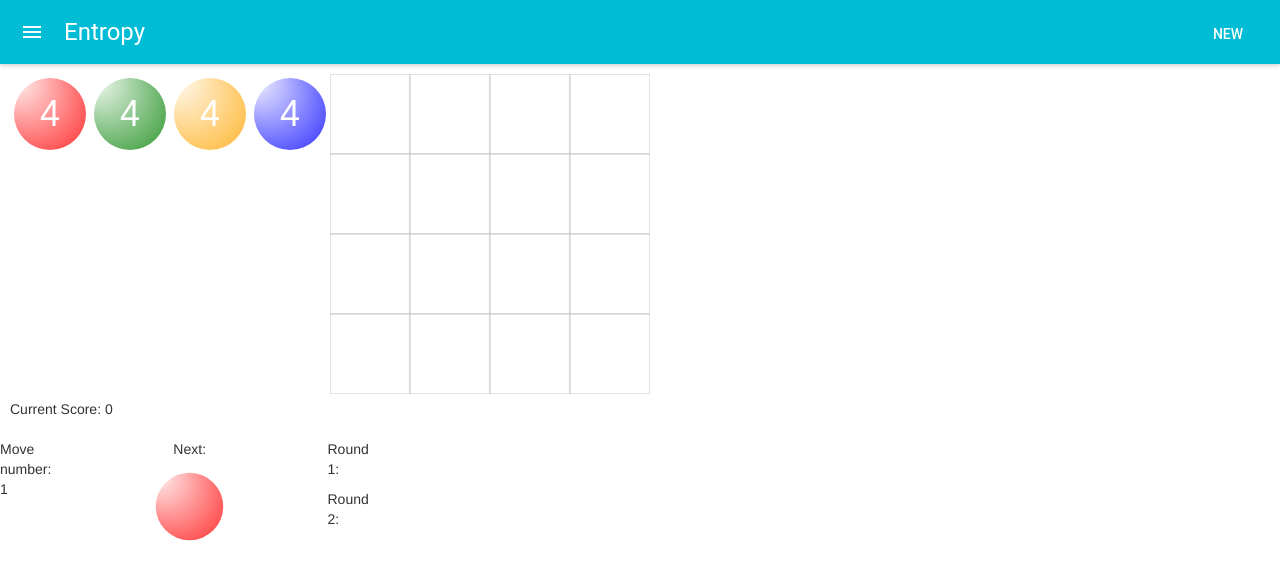
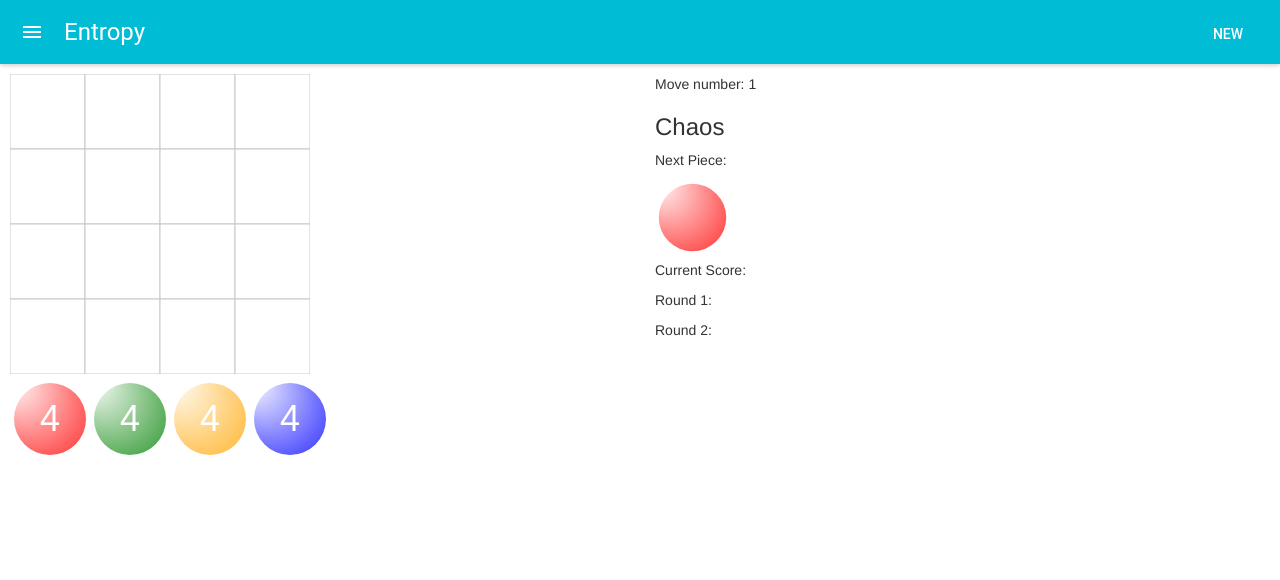
Before and after one commit to isayoldchap/hyle, a React app: page /currentGame in a window 1280 px wide. Built offline with nearby package versions, Linux system fonts and the light colour scheme; what chance would draw is missing.

Commit message:
Decouple board from store and other goodies

```diff
--- a/package.json
+++ b/package.json
@@ -10,6 +10,7 @@
     "babel-register": "^6.3.13",
     "chai": "^4.1.2",
     "chance": "^1.0.12",
+    "lodash": "^4.17.4",
     "material-ui": "^0.20.0",
     "react": "^16.0.0",
     "react-dom": "^16.0.0",
--- a/src/components/Board.js
+++ b/src/components/Board.js
@@ -1,25 +1,20 @@
 import React from 'react';
 import BoardSquare from './BoardSquare';
-import ScoreComponent from './ScoreComponent';
-import RemainingPiecesComponent, {RemainingPiecesComponentOrientation} from './RemainingPiecesComponent';
-import scoreSelector from '../selectors/scoreSelector';
-import {connect} from 'react-redux';
-import {squaresSelector, sizeSelector} from '../ducks/boardDuck'
-import {createSquareClickAction} from '../actioncreators/boardActions'
+import {withSize} from './WithSize';
 
 class Board extends React.Component {
 
   componentDidMount() {
-    const {squareHeight, dispatch} = this.props;
+    const {squareHeight, squareClickHandler} = this.props;
     document.getElementById('board').addEventListener("click", (event) => {
       const row = Math.ceil(event.offsetY / squareHeight);
       const col = Math.ceil(event.offsetX / squareHeight);
-      dispatch(createSquareClickAction(row, col));
+      squareClickHandler(row, col);
     });
   }
 
 	render() {
-    const {size, squareHeight, boardSquares = [], score = 0, orderHalfMove} = this.props;
+    const {size, squareHeight, boardSquares, orderHalfMove} = this.props;
     const squareContent = boardSquares.map(each => {
        const squareSelected = orderHalfMove ?
         (orderHalfMove.x === each.col && orderHalfMove.y === each.row) : false;
@@ -28,23 +23,18 @@ class Board extends React.Component {
 
     return (
       <div>
-        <RemainingPiecesComponent width={squareHeight} orientation={RemainingPiecesComponentOrientation.HORIZONTAL}/>
     	  <canvas id="board" width={squareHeight*size} height={squareHeight*size}></canvas>
         {squareContent}
-        <ScoreComponent score={score} />
       </div>
     );
 	}
 }
 
-const mapStateToProps = (state) => {
-  const newProps = {
-    size: sizeSelector(state),
-    boardSquares: squaresSelector(state),
-    score: scoreSelector(state),
-    orderHalfMove: state.orderHalfMove
-  };
-  return newProps;
+Board.defaultProps = {
+  size: 5,
+  squareHeight: 75,
+  boardSquares: [],
+  orderHalfMove: undefined
 };
 
-export default connect(mapStateToProps)(Board);
+export default Board;
--- /dev/null
+++ b/src/components/BoardContainer.js
@@ -0,0 +1,30 @@
+import React from 'react';
+import {connect} from 'react-redux';
+import Board from './Board';
+import scoreSelector from '../selectors/scoreSelector';
+import {squaresSelector, sizeSelector} from '../ducks/boardDuck'
+import {createSquareClickAction} from '../actioncreators/boardActions'
+
+class BoardContainer extends React.Component {
+
+    render() {
+        const {size, boardSquares, orderHalfMove, dispatch} = this.props;
+        const squareClickHandler = setupSquareClickHandler(dispatch);
+        return <Board size={size} boardSquares={boardSquares} orderHalfMove={orderHalfMove} squareClickHandler={squareClickHandler} />;
+    }
+};
+
+const setupSquareClickHandler = (dispatch) => (row, col) => {
+    dispatch(createSquareClickAction(row, col));
+};
+
+const mapStateToProps = (state) => {
+    const newProps = {
+        size: sizeSelector(state),
+        boardSquares: squaresSelector(state),
+        orderHalfMove: state.orderHalfMove
+    };
+    return newProps;
+};
+
+export default connect(mapStateToProps)(BoardContainer);
--- a/src/components/CurrentTurnComponent.js
+++ b/src/components/CurrentTurnComponent.js
@@ -1,13 +1,27 @@
 import React from 'react';
+import RaisedButton from 'material-ui/RaisedButton';
+import FlatButton from 'material-ui/FlatButton';
 import {connect} from 'react-redux';
 import {Roles} from '../reducers/gameReducer';
 import {createPassAction} from '../actioncreators/boardActions';
 import NextTileComponent from './NextTileComponent';
+import Paper from 'material-ui/Paper';
 
 class CurrentTurnComponent extends React.Component {
 
   render() {
+    const {moveNumber} = this.props;
+    return (
+      <div>
+        <p>Move number: {moveNumber}</p>
+        {this.renderRoleSpecificContent()}
+      </div>
+    );
+  }
+
+  renderRoleSpecificContent() {
     const {turn} = this.props;
+
     if (turn === Roles.Chaos) {
       return this.renderChaos();
     } else if (turn === Roles.Order){
@@ -18,11 +32,9 @@ class CurrentTurnComponent extends React.Component {
   renderChaos() {
     const {dispatch, moveNumber} = this.props;
     return (
-      <div className="grid">
-        <div className="row">
-          <p className="col-md-3">Move number: {moveNumber}</p>
-          <NextTileComponent className="col-md-3" height="75" width="75"/>
-        </div>
+      <div>
+        <h3>Chaos</h3>
+        <NextTileComponent height="75" width="75"/>
       </div>
     );
   }
@@ -30,12 +42,14 @@ class CurrentTurnComponent extends React.Component {
   renderOrder() {
     const {dispatch, moveNumber} = this.props;
     return (
-      <div className="grid">
-        <div className="row">
-          <p className="col-lg-4">Move #: {moveNumber}</p>
-          <p className="col-lg-4">Make a move or</p>
-          <button className="col-lg-4" onClick={() => dispatch(createPassAction())}>Pass</button>
-        </div>
+      <div>
+        <h3>Order</h3>
+        <p>Make a move or </p>
+        <RaisedButton
+          label="Pass"
+          primary={true}
+          onClick={() => dispatch(createPassAction())}
+        />
       </div>
     );
   }
--- a/src/components/Game.js
+++ b/src/components/Game.js
@@ -1,25 +1,27 @@
 import React from 'react';
-import Board from './Board';
+import BoardContainer from './BoardContainer';
 import CurrentTurnComponent from './CurrentTurnComponent';
 import MatchScoreComponent from './MatchScoreComponent';
+import RemainingPiecesComponent, {RemainingPiecesComponentOrientation} from './RemainingPiecesComponent';
+import ScoreContainer from './ScoreContainer';
+import {withSize} from './WithSize';
 
 class Game extends React.Component {
   render() {
     return (
       <div className="grid">
-        <div className="row board">
-          <div className="col-md-9">
-            <Board squareHeight="80"/>
+        <div className="row">
+          <div className="col-xs-6 col-sm-6 col-md-6 col-lg-6 col-xl-6">
+            <BoardContainer/>
+            <RemainingPiecesComponent width={80} orientation={RemainingPiecesComponentOrientation.HORIZONTAL}/>
           </div>
-        </div>
-        <div className="row">
-          <div className="col-md-3 col-sm-3" >
+          <div className="col-xs-3 col-sm-3 col-md-3 col-lg-2 col-xl-2 ">
             <CurrentTurnComponent />
-          </div>
-          <div className="col-md-3 col-sm-3">
+            <ScoreContainer />
             <MatchScoreComponent />
           </div>
         </div>
+
       </div>
     );
   }
--- a/src/components/MatchScoreComponent.js
+++ b/src/components/MatchScoreComponent.js
@@ -6,12 +6,12 @@ class MatchScoreComponent extends React.Component {
   render() {
     return <div className="grid">
       <div className="row">
-        <div className="col-md-3">
+        <div className="col-lg-12">
           <p>Round 1:</p>
         </div>
       </div>
       <div className="row">
-        <div className="col-md-3">
+        <div className="col-lg-12">
           <p>Round 2:</p>
         </div>
       </div>
--- a/src/components/NewGameDialog.js
+++ b/src/components/NewGameDialog.js
@@ -73,10 +73,10 @@ class NewGameDialog extends React.Component {
 	            <SelectField  value={this.state.boardSize}
 	                          onChange={this.handleChange.bind(this)}
 	                          floatingLabelText="Preferred Board Size">
-	              <MenuItem value={3} label="3 x 3" primaryText="Small" />
+	              <MenuItem value={3} label="3 x 3" primaryText="Tiny" />
+	              <MenuItem value={4} label="4 x 4" primaryText="Small" />
 	              <MenuItem value={5} label="5 x 5" primaryText="Medium" />
 	              <MenuItem value={7} label="7 x 7" primaryText="Large" />
-	              <MenuItem value={9} label="9 x 9" primaryText="Insanity" />
 	            </SelectField>
 
 	            <Toggle
--- a/src/components/NextTileComponent.js
+++ b/src/components/NextTileComponent.js
@@ -2,13 +2,14 @@ import React from 'react';
 import {connect} from 'react-redux';
 import {nextTile} from '../selectors/gameSelector';
 import {renderPieceOnCanvas} from '../util/pieceRenderingUtil';
+import Paper from 'material-ui/Paper';
 
 class NextTileComponent extends React.Component {
   render() {
-    const {width = 100, height = 100, visibleSlots=1} = this.props;
+    const {width, height, visibleSlots} = this.props;
     return (
-      <div align="center">
-        <p>Next:</p>
+      <div>
+        <p>Next Piece:</p>
         <canvas width={width} height = {height} id="nextTile"/>
       </div>
     );
@@ -33,4 +34,10 @@ const mapStateToProps = (state, oldProps) => {
   return Object.assign({}, oldProps, {piece: nextTile(state)});
 }
 
+NextTileComponent.defaultProps = {
+  width : 100,
+  height : 100,
+  visibleSlots : 1
+};
+
 export default connect(mapStateToProps)(NextTileComponent);
--- a/src/components/RemainingPiecesComponent.js
+++ b/src/components/RemainingPiecesComponent.js
@@ -2,10 +2,11 @@ import React from 'react'
 import {connect} from 'react-redux';
 import {remainingColorCounts, colors} from '../selectors/gameSelector';
 import {renderPieceOnCanvas} from '../util/pieceRenderingUtil';
+import {withSize} from './WithSize';
 
 class RemainingPiecesComponent extends React.Component {
   render() {
-    const {width = 50, colorCounts = [], orientation=RemainingPiecesComponentOrientation.HORIZONTAL} = this.props;
+    const {width, colorCounts, orientation} = this.props;
     const canvasContent = (orientation === RemainingPiecesComponentOrientation.VERTICAL) ? <canvas id="remaining pieces" width={width} height={width*colorCounts.length} /> : <canvas id="remaining pieces" width={width*colorCounts.length} height={width} />;
 
     return (
@@ -24,7 +25,7 @@ class RemainingPiecesComponent extends React.Component {
   }
 
   repaintRemainingComponents(){
-    const {width = 50, colorCounts = [], orientation = RemainingPiecesComponentOrientation.HORIZONTAL} = this.props;
+    const {width, colorCounts, orientation} = this.props;
     const canvas = document.getElementById("remaining pieces");
     colorCounts.forEach((colorCount, index) => {
       if (orientation === RemainingPiecesComponentOrientation.VERTICAL) {
@@ -56,4 +57,16 @@ export const RemainingPiecesComponentOrientation = {
   VERTICAL : "vertical"
 };
 
-export default connect(mapStateToProps)(RemainingPiecesComponent);
+// RemainingPiecesComponent.propTypes = {
+//   width: React.PropTypes.number,
+//   colorCounts: React.PropTypes.array,
+//   orientation: React.PropTypes.string
+// };
+
+// RemainingPiecesComponent.defaultProps = {
+//   width : 50,
+//   colorCounts : [],
+//   orientation : RemainingPiecesComponentOrientation.HORIZONTAL
+// };
+
+export default connect(mapStateToProps) (RemainingPiecesComponent);
--- a/src/components/Root.js
+++ b/src/components/Root.js
@@ -2,7 +2,6 @@ import React from 'react';
 import {BrowserRouter, Route, Redirect, Switch} from 'react-router-dom';
 import App from './App';
 import Game from './Game';
-import HomeComponent from './HomeComponent';
 
 import '../css/App.css';
 import '../css/bootstrap.css'
@@ -15,10 +14,12 @@ class Root extends React.Component {
       <BrowserRouter>
         <div>
           <Route path='/' component={App} />
-          <Switch>
-            <Route path='/currentGame' component={Game} />
-            <Route component={Game} />
-          </Switch>
+          <div style={{margin : 10}}>
+            <Switch>
+              <Route path='/currentGame' component={Game} />
+              <Route component={Game} />
+            </Switch>
+          </div>
         </div>
       </BrowserRouter>
     );
--- a/src/components/ScoreComponent.js
+++ b/src/components/ScoreComponent.js
@@ -3,10 +3,17 @@ import React from 'react';
 class ScoreComponent extends React.Component {
 
   render() {
+    console.log("React prop types", React);
+    const {score} = this.props.score;
     return (
-      <p>Current Score: {this.props.score}</p>
+      <p>Current Score: {score}</p>
     );
   }
 }
 
+ScoreComponent.defaultProps = {
+	score: 0
+};
+
+
 export default ScoreComponent;
--- /dev/null
+++ b/src/components/ScoreContainer.js
@@ -0,0 +1,20 @@
+import React from 'react';
+import {connect} from 'react-redux';
+import ScoreComponent from './ScoreComponent';
+import scoreSelector from '../selectors/scoreSelector';
+
+class ScoreContainer extends React.Component {
+	render() {
+		const {score} = this.props;
+		return <ScoreComponent score={score}/>
+	}
+}
+
+const mapStateToProps = (state) => {
+	return {
+		score: scoreSelector(state)
+	};
+};
+
+
+export default connect(mapStateToProps)(ScoreContainer);
--- /dev/null
+++ b/src/components/WithSize.js
@@ -0,0 +1,52 @@
+import React, { Component } from 'react';
+
+import _ from 'lodash';
+
+export function withSize(WrappedComponent) {
+	return class extends Component {
+		constructor(props) {
+			super(props);
+			this.state = {
+				componentSize: {}
+			};
+
+			this.setComponentWidth = this.setComponentWidth.bind(this);
+			this.updateComponentWidth = this.updateComponentWidth.bind(this);
+		}
+
+		componentWillMount() {
+			this.id = _.uniqueId('with-size__');
+		}
+
+		componentDidMount() {
+			this.component = document.getElementById(this.id);
+			this.setComponentWidth();
+			window.addEventListener('resize', this.updateComponentWidth, false);
+		}
+
+		componentWillUnmount() {
+			this.resizeTimer = null;
+			window.removeEventListener('resize', this.updateComponentWidth, false);
+		}
+
+		setComponentWidth() {
+			const width = this.component && this.component.offsetWidth ? this.component.offsetWidth : 0;
+			this.setState({ componentSize: { width }});
+		}
+
+		updateComponentWidth() {
+			clearTimeout(this.resizeTimer);
+			this.resizeTimer = setTimeout(() => { this.setComponentWidth(); }, 500);
+		}
+
+		render() {
+			return (
+				<WrappedComponent
+					id={this.id}
+					componentSize={this.state.componentSize}
+					{...this.props}
+				/>
+			);
+		}
+	}
+}
--- a/src/css/App.css
+++ b/src/css/App.css
@@ -1,16 +1,5 @@
 .App {
   text-align: center;
-}
-
-.App-header {
-  background-color: teal;
-  height: 100px;
-  padding: 20px;
-  color: white;
-}
-
-.board {
-  padding: 10px;
 }
 
 .App-title {
```
